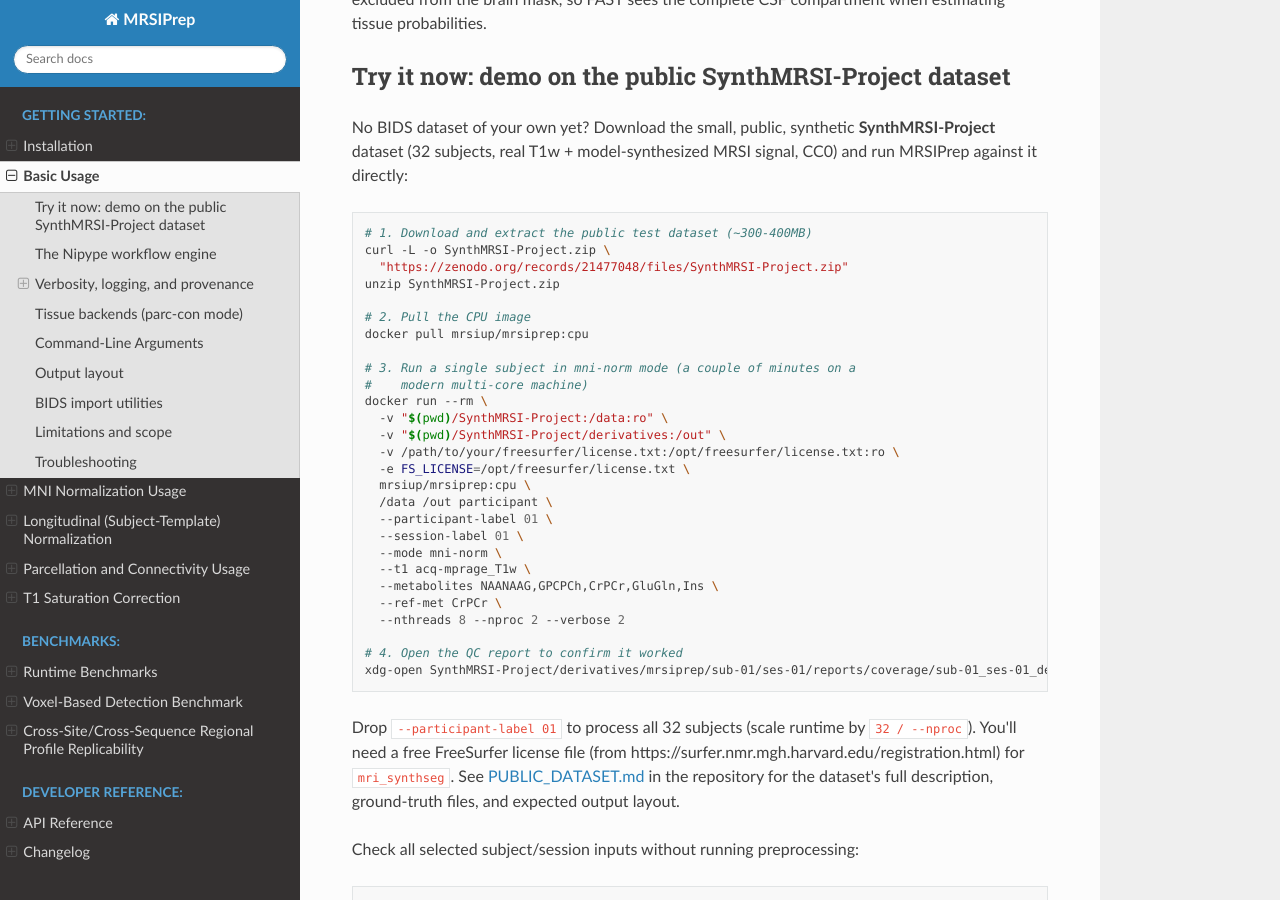
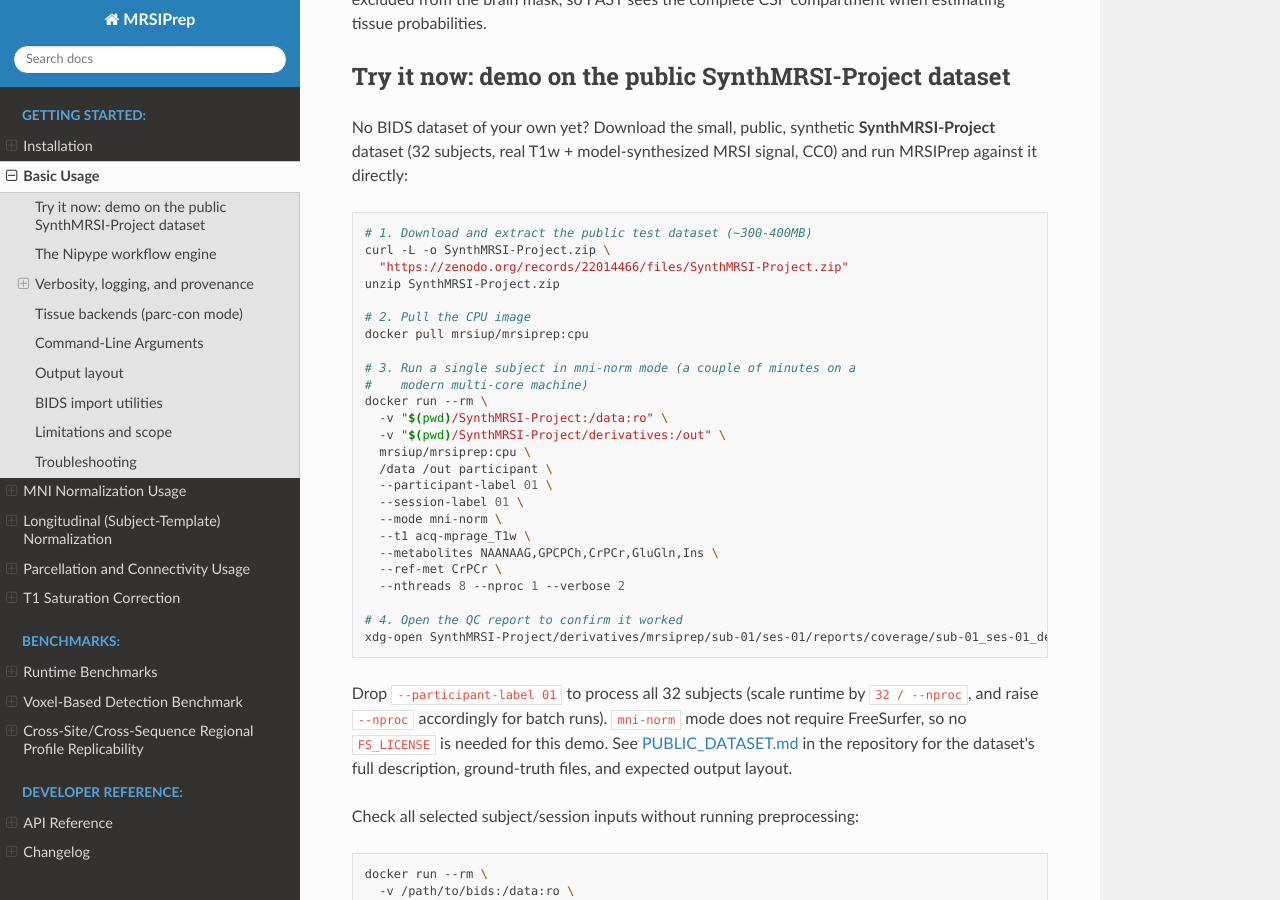
Before and after one commit to MRSI-Psychosis-UP/MRSIPrep, a Sphinx documentation site: the page built from docs/usage_basic.md, in a window 1280 px wide and 900 px high, scrolled down 741 px. Built offline with Sphinx 7.4.7 and the Read the Docs theme 3.1.0, drawn with Linux system fonts in a browser that asks for light colours.

Commit message:
Update installation/quickstart docs: Docker prerequisite, newer Zenodo record, drop FreeSurfer license from the mni-norm demo
- installation.md: note that Docker itself must be installed first.
- usage_basic.md: point at the latest published Zenodo dataset record;
  the quickstart uses mni-norm mode, which doesn't need mri_synthseg's
  FreeSurfer license, so drop that mount/env var and the license-file
  instructions from the demo command; bump --nproc 2 -> 1 to match a
  single-subject demo run, with a note on raising it for batch runs.

````diff
--- a/docs/usage_basic.md
+++ b/docs/usage_basic.md
@@ -43,7 +43,7 @@
 ```bash
 # 1. Download and extract the public test dataset (~300-400MB)
 curl -L -o SynthMRSI-Project.zip \
-  "https://zenodo.org/records/21477048/files/SynthMRSI-Project.zip"
+  "https://zenodo.org/records/22014466/files/SynthMRSI-Project.zip"
 unzip SynthMRSI-Project.zip
 
 # 2. Pull the CPU image
@@ -54,8 +54,6 @@
 docker run --rm \
   -v "$(pwd)/SynthMRSI-Project:/data:ro" \
   -v "$(pwd)/SynthMRSI-Project/derivatives:/out" \
-  -v /path/to/your/freesurfer/license.txt:/opt/freesurfer/license.txt:ro \
-  -e FS_LICENSE=/opt/freesurfer/license.txt \
   mrsiup/mrsiprep:cpu \
   /data /out participant \
   --participant-label 01 \
@@ -64,15 +62,15 @@
   --t1 acq-mprage_T1w \
   --metabolites NAANAAG,GPCPCh,CrPCr,GluGln,Ins \
   --ref-met CrPCr \
-  --nthreads 8 --nproc 2 --verbose 2
+  --nthreads 8 --nproc 1 --verbose 2
 
 # 4. Open the QC report to confirm it worked
 xdg-open SynthMRSI-Project/derivatives/mrsiprep/sub-01/ses-01/reports/coverage/sub-01_ses-01_desc-report.html
 ```
 
 Drop `--participant-label 01` to process all 32 subjects (scale runtime by
-`32 / --nproc`). You'll need a free FreeSurfer license file (from
-https://surfer.nmr.mgh.harvard.edu/registration.html) for `mri_synthseg`.
+`32 / --nproc`, and raise `--nproc` accordingly for batch runs). `mni-norm`
+mode does not require FreeSurfer, so no `FS_LICENSE` is needed for this demo.
 See [PUBLIC_DATASET.md](https://github.com/MRSI-Psychosis-UP/MRSIPrep/blob/main/PUBLIC_DATASET.md)
 in the repository for the dataset's full description, ground-truth files,
 and expected output layout.
````
Also changed, not shown: docs/installation.md (+4 -0 lines).
